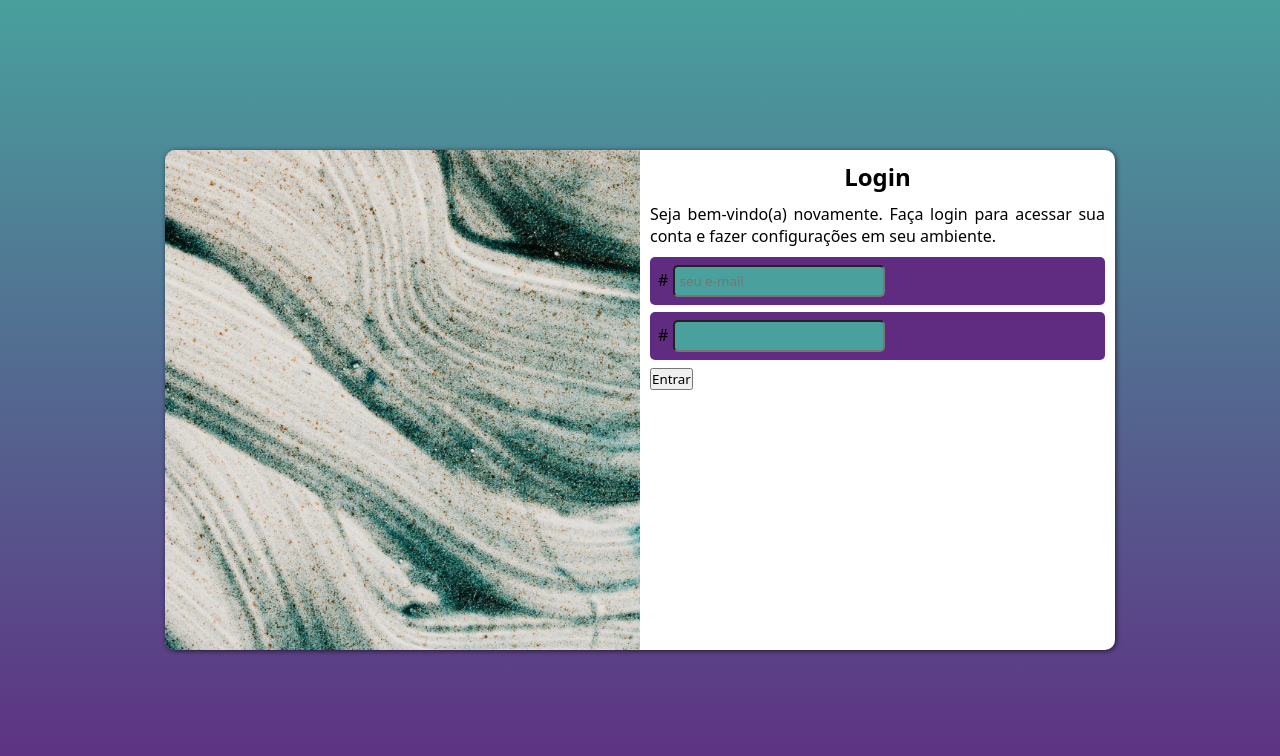
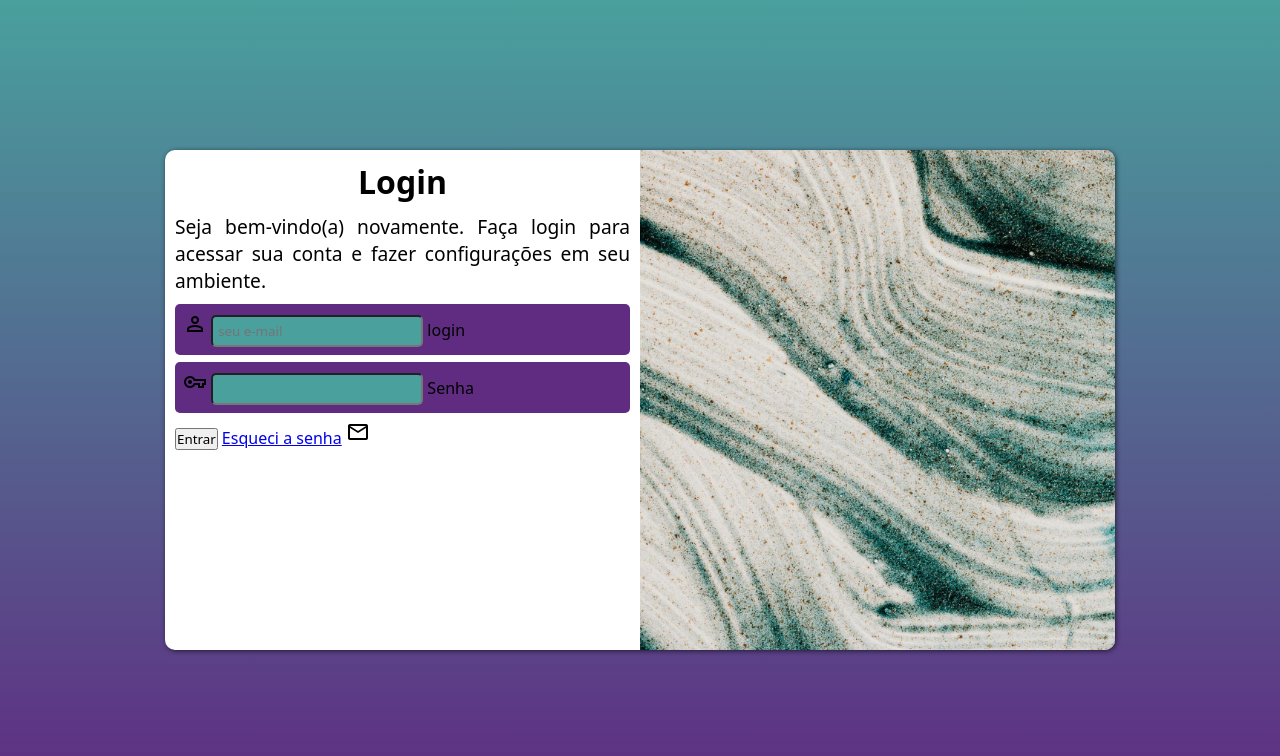
Before and after one commit to And3rssonO/projeto-login, a plain HTML site: page index.html in a window 1280 px wide. Drawn offline with nearby package versions, Linux system fonts and the light colour scheme.

Commit message:
update formuladio

```diff
--- a/estilos/media-query.css
+++ b/estilos/media-query.css
@@ -27,17 +27,26 @@
     }
 
     section#login > div#imagem{
-        float: left;
+        float: right;
         width: 50%;
         height: 100%;
     }
 
     section#login > div#formulario{
-        float: right;
+        float: left;
         width: 50%;
     }
 
     body{
         background-image: linear-gradient(to bottom,#49a09d, #5f2c82);
     }
+
+    section#login > div#formulario > h1{
+        font-size: 2em;
+    }
+
+    section#login > div#formulario > p{
+        font-size: 1.2em;
+        margin-bottom: 10px;
+    }
 }
--- a/estilos/style.css
+++ b/estilos/style.css
@@ -61,6 +61,7 @@ section#login > div#formulario > h1{
 
 section#login > div#formulario > p{
     text-align: justify;
+    font-size: 0.8em;
     margin-bottom: 10px;
 }
 
--- a/index.html
+++ b/index.html
@@ -4,6 +4,7 @@
     <meta charset="UTF-8">
     <meta name="viewport" content="width=device-width, initial-scale=1.0">
     <title>Tela Login</title>
+    <link href="https://fonts.googleapis.com/css2?family=Material+Symbols+Outlined" rel="stylesheet" />
     <link rel="stylesheet" href="estilos/style.css" media="all">
     <link rel="stylesheet" href="estilos/media-query.css">
 </head>
@@ -19,16 +20,17 @@
 
                 <form action="login.js" method="post" autocomplete="on">
                     <div class="campo">
-                        <label for="imail">#</label>
+                        <span class="material-symbols-outlined">person</span>
                         <input type="email" name="email" id="imail" required placeholder="seu e-mail" maxlength="30" autocomplete="email">
+                        <label for="imail">login</label>
                     </div>
                     <div class="campo">
-                        <label for="isenha">#</label>
-                        <input type="password" name="senha" id="isenha" required minlength="8" max="15">
+                        <span class="material-symbols-outlined">vpn_key</span>
+                        <input type="password" name="senha" id="isenha" required minlength="8" max="15" autocomplete="current-password">
+                        <label for="isenha">Senha</label>
                     </div>
-                    <div>
-                        <input type="submit" value="Entrar">
-                    </div>
+                    <input type="submit" value="Entrar">
+                    <a href="esqueci.html">Esqueci a senha</a> <span class="material-symbols-outlined">mail</span>
                 </form>
             </div>
         </section>
```
